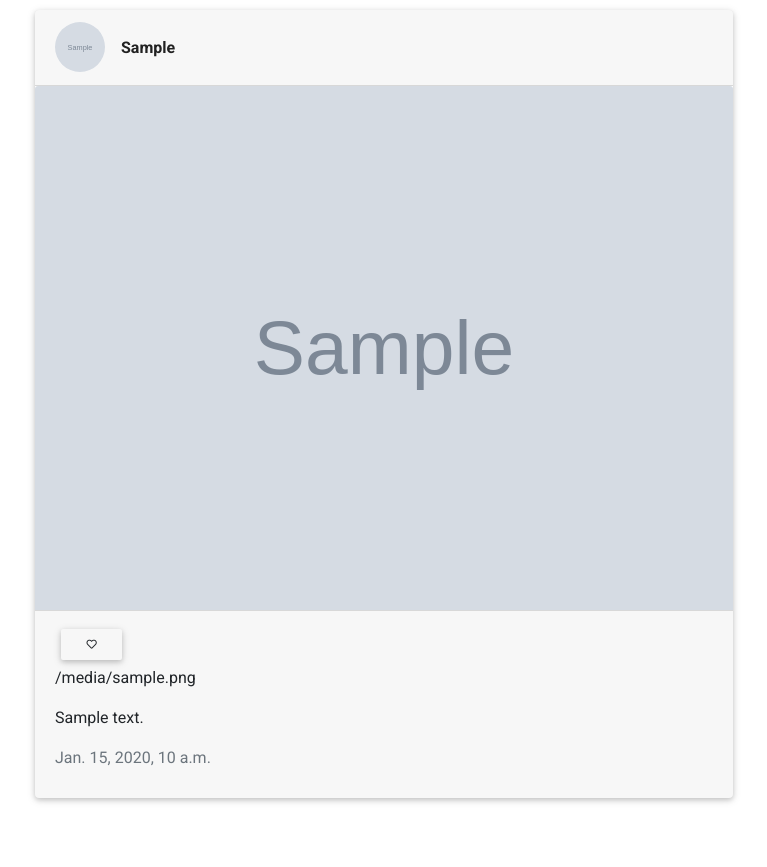
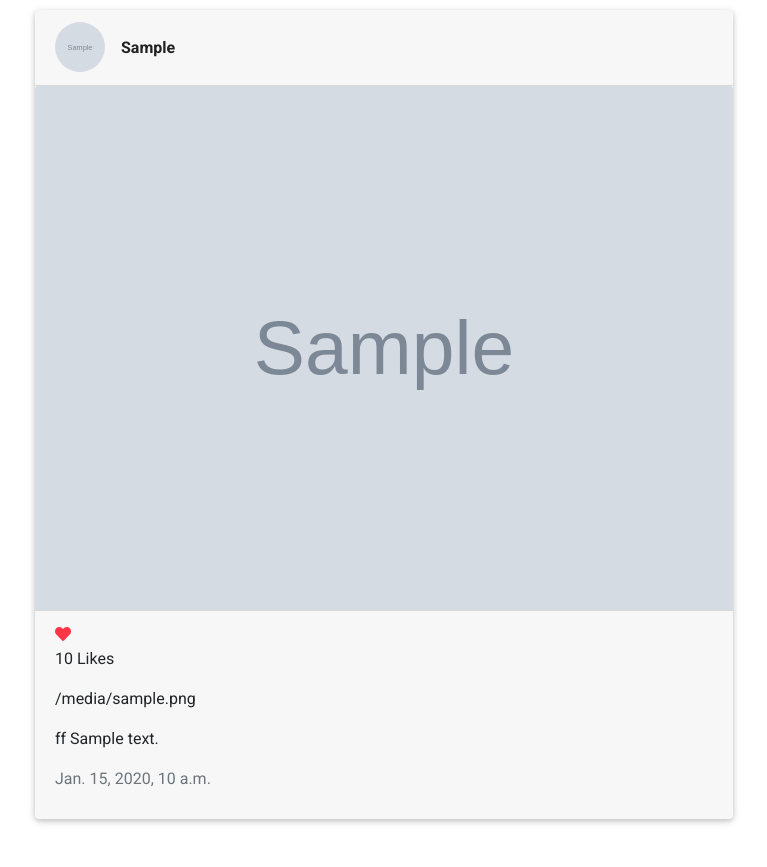
Before and after one commit to DerrickOdhiambo/Instagram, a Django app: template insta_app/templates/insta_app/image_detail.html in a window 1280 px wide. Shown: the whole page, without its empty margins (66-833 px from the left). Before the commit the page ends 803 px from the top, so only its background shows below. Run offline with Django 3.2, Linux system fonts and the light colour scheme; the template is opened without the code that fills it: most values are stand-ins (such as "Sample title", 1, 10 or a date in 2020); grey boxes marked "Sample" are stand-in pictures; some libraries are stand-ins or nearby versions.

Commit message:
create a link for the like icon

```diff
--- a/insta_app/templates/insta_app/image_detail.html
+++ b/insta_app/templates/insta_app/image_detail.html
@@ -22,14 +22,11 @@
         </div>
         <div class="card-footer">
           <div>
-            <form action="{% url 'like_image' image.pk %}" method="POST">
-              {% csrf_token %}
-              <button type="submit" name="image_id" value="{{ image.id }}" class="btn btn-sm"><i
-                  class="far fa-heart"></i></button>
-            </form>
+            <a class="text-danger" href="{% url 'like_image' image.id %}"><i class="fas fa-heart"></i></a>
+            <p>{{ object.likes }} Likes</p>
           </div>
           <p>{{ object.image_caption }}</p>
-          <p>{{ object.comments }}</p>
+          <p>ff {{ object.comments.text }}</p>
           <p class="text-muted">{{ object.date_posted }}</p>
         </div>
       </div>
```
